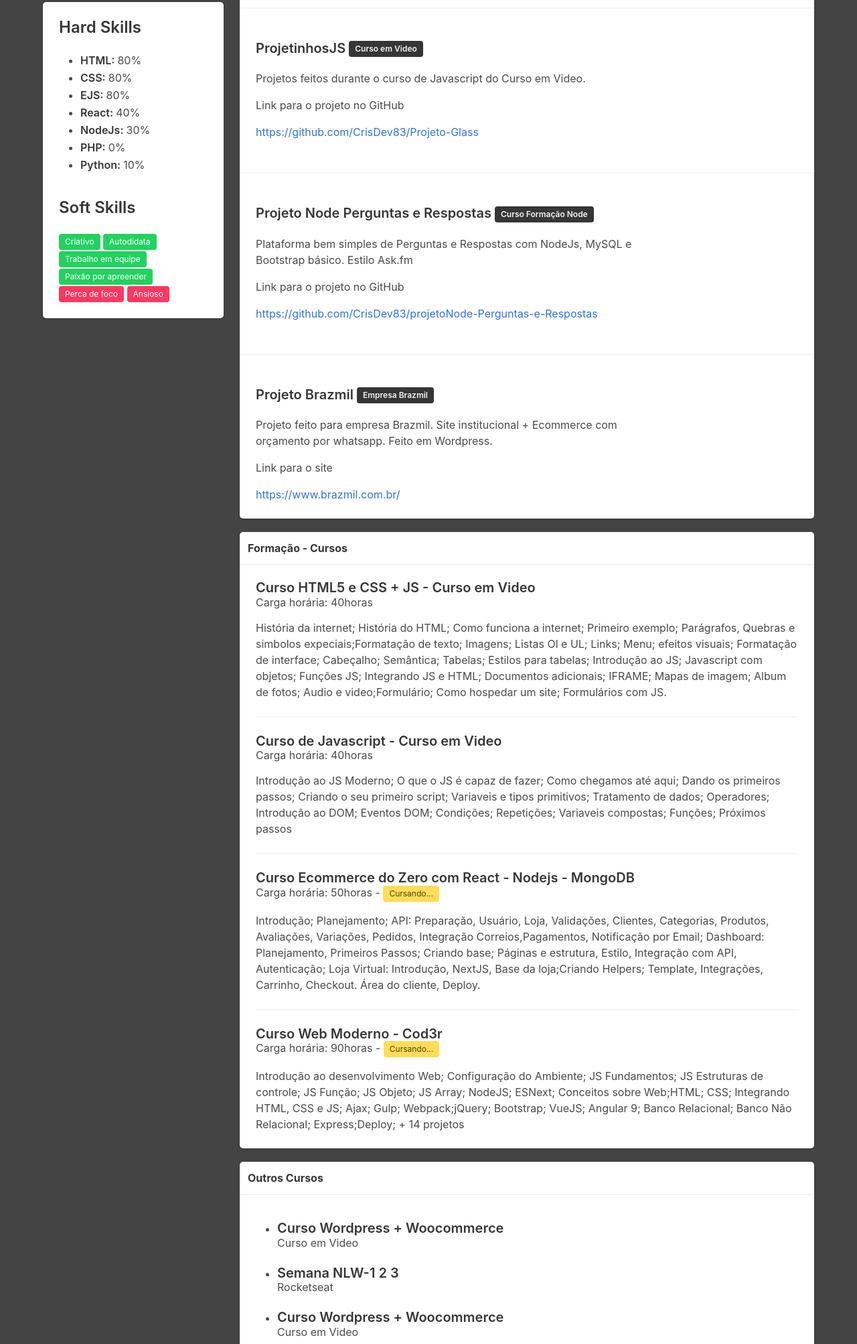
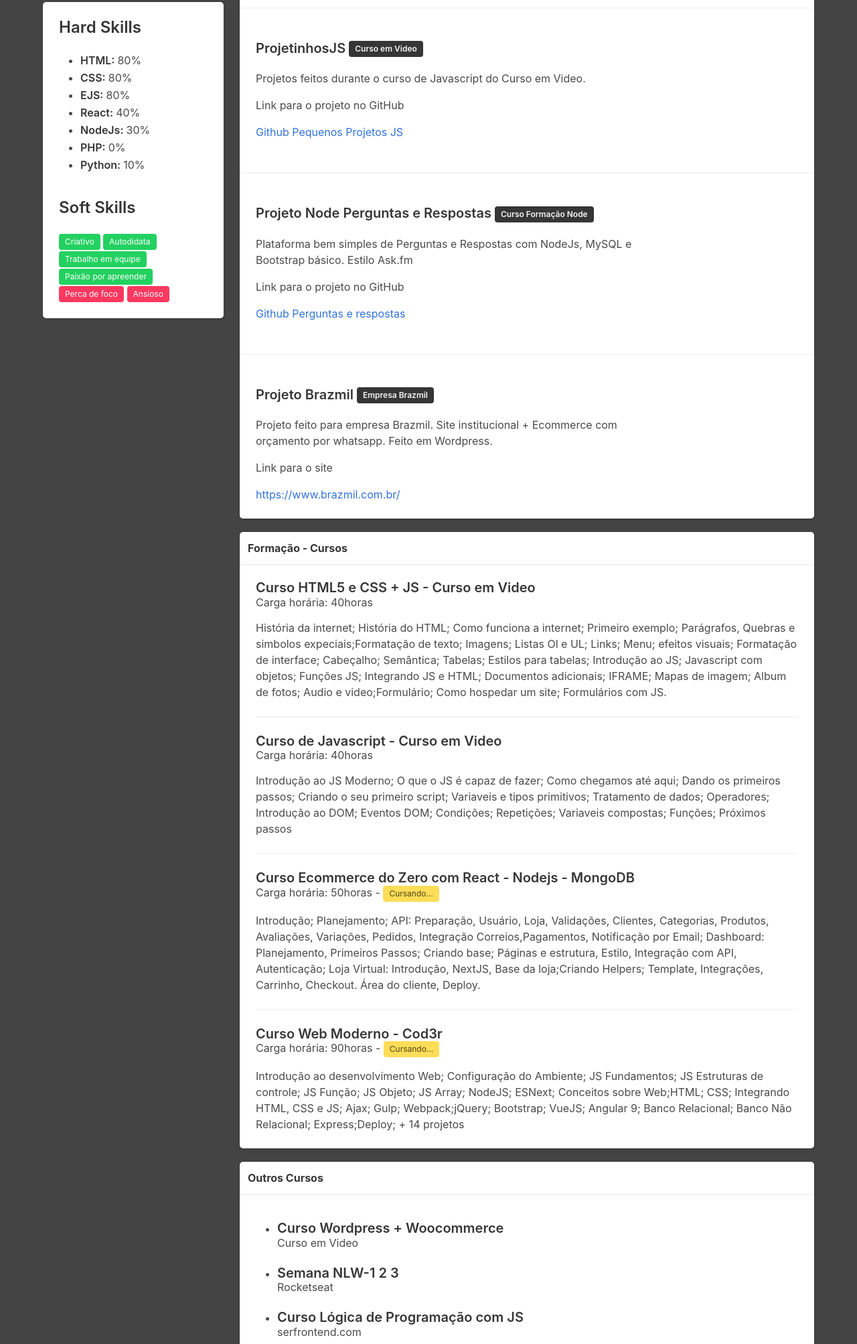
Before and after one commit to CrisDev83/portfolio-curriculo, a plain HTML site: page index.html in a window 1280 px wide. Shown: the part 794-2800 px from the top of the page at 67% size. Drawn offline with nearby package versions, Linux system fonts and the light colour scheme.

Commit message:
correcao curriculo

```diff
--- a/index.html
+++ b/index.html
@@ -193,7 +193,7 @@
                       Link para o projeto no GitHub
                     </p>
                     <a href="https://github.com/CrisDev83/Projeto-Glass"
-                      target="_blank">https://github.com/CrisDev83/Projeto-Glass</a>
+                      target="_blank">Github Projeto Glass</a>
                   </div>
 
 
@@ -214,8 +214,8 @@
                     <p>
                       Link para o projeto no GitHub
                     </p>
-                    <a href="https://github.com/CrisDev83/Projeto-Glass"
-                      target="_blank">https://github.com/CrisDev83/Projeto-Glass</a>
+                    <a href="https://github.com/CrisDev83/pequenos-projetos-JS"
+                      target="_blank">Github Pequenos Projetos JS</a>
                   </div>
 
                 </div>
@@ -238,7 +238,7 @@
                       Link para o projeto no GitHub
                     </p>
                     <a href="https://github.com/CrisDev83/projetoNode-Perguntas-e-Respostas"
-                      target="_blank">https://github.com/CrisDev83/projetoNode-Perguntas-e-Respostas</a>
+                      target="_blank">Github Perguntas e respostas</a>
                   </div>
 
                 </div>
@@ -337,8 +337,8 @@
                       <p class="subtitle is-6">Rocketseat</p>
                     </li><br>
                     <li>
-                      <p class="title is-5">Curso Wordpress + Woocommerce</p>
-                      <p class="subtitle is-6">Curso em Video</p>
+                      <p class="title is-5">Curso Lógica de Programação com JS</p>
+                      <p class="subtitle is-6">serfrontend.com</p>
                     </li><br>
 
                   </ul>
@@ -357,7 +357,7 @@
 
                         </p>
                         <a href="https://github.com/CrisDev83/Projeto-Ecommerce"
-                          target="_blank">https://github.com/CrisDev83/Projeto-Ecommerce</a></a>
+                          target="_blank">Github Projeto Ecommerce</a></a>
                     </li><br>
                     <li>
                       <p class="title is-5">euHeroi</p>
@@ -368,7 +368,7 @@
 
                         </p>
                         <a href="https://github.com/CrisDev83/euHeroi"
-                          target="_blank">https://github.com/CrisDev83/euHeroi</a></a>
+                          target="_blank">Github euHeroi</a></a>
                     </li><br>
 
                   </ul>
```
